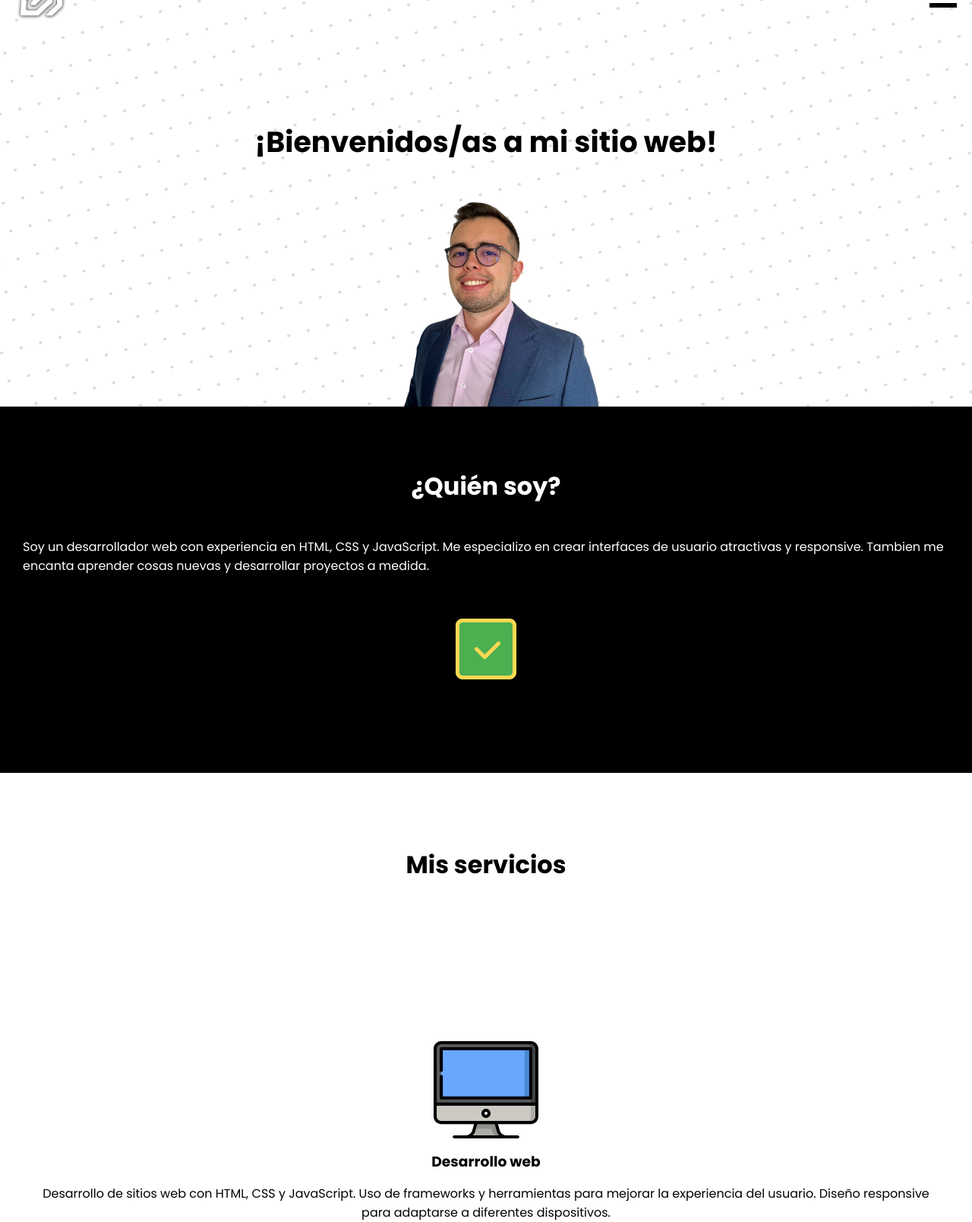
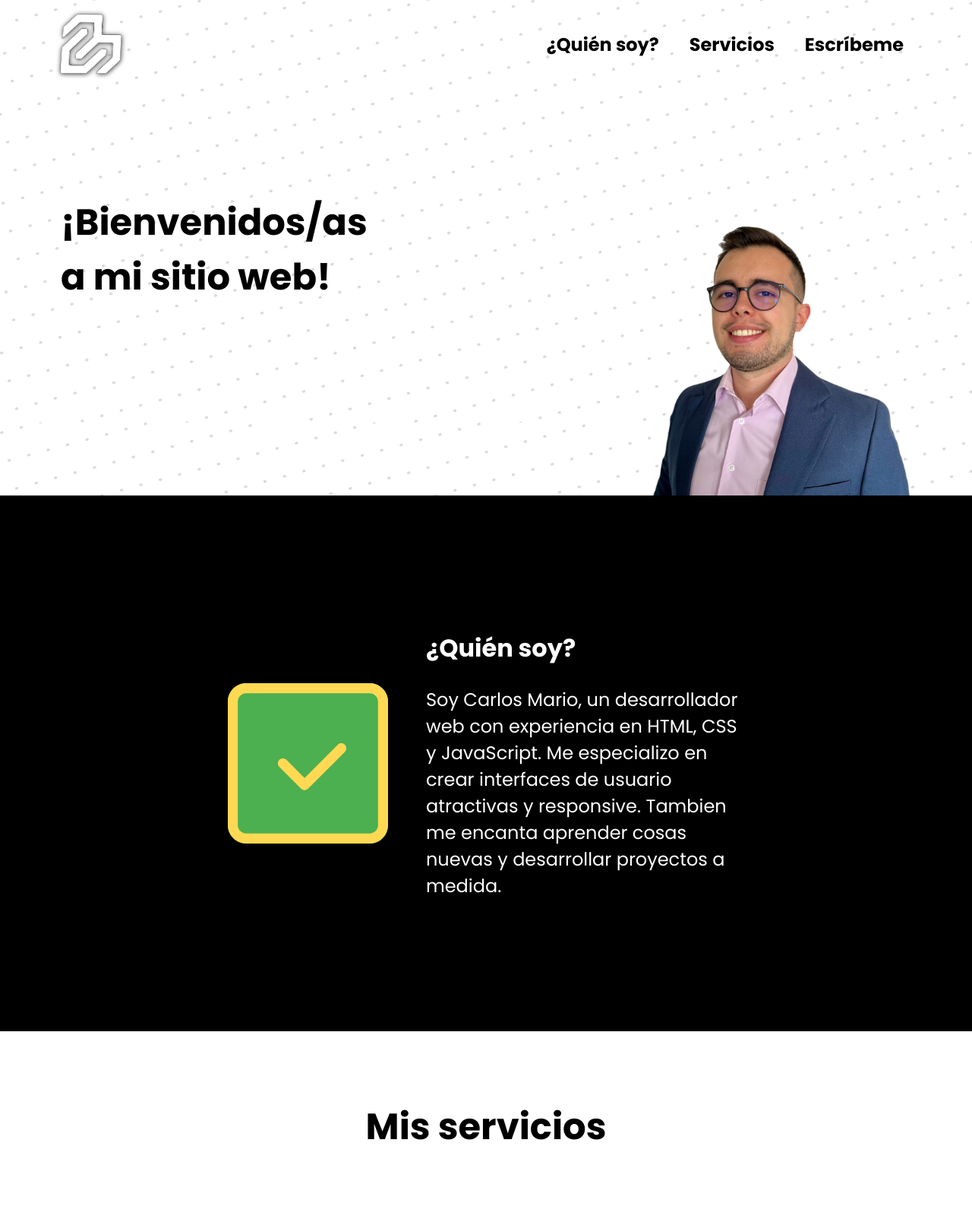
Before and after one commit to carlosmariocb/maquetado-desafio, a plain HTML site: page index.html in a window 1280 px wide. Shown: the part 60-1668 px from the top of the page at 76% size. Drawn offline with Linux system fonts and the light colour scheme.

Commit message:
Responsive design for mobile and desktop

```diff
--- a/index.css
+++ b/index.css
@@ -31,6 +31,11 @@ body {
     width: 100%;
     padding: 20px;
 }
+@media (min-width: 769px) {
+    .intro__header {
+        padding: 70px;
+    }
+}
 
 .intro__logo,
 .footer__logo {
@@ -38,10 +43,23 @@ body {
     max-height: 70px;
 }
 
+@media (min-width: 769px) {
+    .intro__logo {
+        max-width: 100px;
+        max-height: 100px;
+    }
+}
+
 .intro__nav {
     display: flex;
     flex-direction: column;
     justify-content: space-between;
+}
+
+@media (min-width: 769px) {
+    .intro__nav {
+        flex-direction: row;
+    }
 }
 
 .intro__burger {
@@ -51,6 +69,12 @@ body {
     flex-direction: column;
     justify-content: space-between;
     cursor: pointer;
+}
+
+@media (min-width: 769px) {
+    .intro__burger {
+        display: none;
+    }
 }
 
 .line {
@@ -64,6 +88,25 @@ body {
     list-style: none;
 }
 
+@media (min-width: 769px) {
+    .intro__list {
+       display: flex;
+       flex-direction: row;
+       justify-content: space-around;
+       align-items: center;
+       padding: 0;
+    }
+
+    .intro__link{
+        text-decoration: none;
+        color: black;
+        padding: 0 20px;
+        font-size: 24px;
+        font-weight: 700;
+        cursor: pointer;
+    }
+}
+
 .intro__welcome {
     height: 100%;
     padding-top: 90px;
@@ -73,7 +116,18 @@ body {
     justify-content: space-between;
 }
 
+@media (min-width: 769px) {
+    .intro__welcome {
+        flex-direction: row;
+        width: 100%;
+        padding: 80px;
+        padding-bottom: 0;
+    }
+}
+
 .intro__title {
+    max-width: 430px;
+    max-height: 155px;
     padding: 20px;
     margin: 0;
     font-weight: 700;
@@ -81,9 +135,25 @@ body {
     text-align: center;
 }
 
+@media (min-width: 769px) {
+    .intro__title {
+        font-size: 48px;
+        text-align: left;
+        padding: 0;
+        align-self: flex-start;
+    }
+}
+
 .intro__img {
     max-width: 300px;
     max-height: 318px;
+}
+
+@media (min-width: 900px) {
+    .intro__img {
+        max-width: 435px;
+        max-height: 395px;
+    }
 }
 
 .about-me {
@@ -95,10 +165,32 @@ body {
 
 .about-me__container {
     padding: 55px 30px;
+    width: 100%;
     display: flex;
     flex-direction: column;
     justify-content: space-between;
     align-items: center;
+}
+
+@media (min-width: 1000px) {
+    .about-me__container {
+        padding: 150px 300px;
+        flex-direction: row-reverse;
+    }
+}
+
+.about-me__text {
+    max-width: 312px;
+    align-content: center;
+    justify-items: center;
+}
+
+@media (min-width: 769px) {
+    .about-me__text {
+        justify-items: start;
+        max-width: 600px;
+        margin-left: 50px;
+    }
 }
 
 .about-me__title {
@@ -107,10 +199,22 @@ body {
     font-weight: 700;
 }
 
+@media (min-width: 769px) {
+    .about-me__title {
+        align-self: top;
+    }
+}
+
 .about-me__description {
     margin: 0 0 inherit 0;
     font-size: 16px;
     font-weight: 400;
+}
+
+@media (min-width: 769px) {
+    .about-me__description {
+        font-size: 24px;
+    }
 }
 
 .about-me__check {
@@ -119,24 +223,53 @@ body {
     margin: 41px auto 68px auto;
 }
 
+@media (min-width: 1100px) {
+    .about-me__check {
+        width: 211px;
+        height: 211px;
+        margin: 0;
+    }
+}
+
 .servicios{
     width: 100%;
-    height: 1500px;
+    max-height: 1600px;
+    padding-top: 50px;
+}
+
+@media (min-width: 1100px) {
+    .servicios {
+        height: 650px;
+    }
 }
 
 .servicios__container {
-    padding: 70px 52px;
-    height: 100%;
+    padding: 0 52px;
+    max-height: 1700px;
     display: flex;
     flex-direction: column;
     justify-content: space-between;
     align-items: center;
 }
 
+@media (min-width: 1100px) {
+    .servicios__container {
+        flex-direction: row;
+        justify-content: space-around;
+    }
+}
+
 .servicios__title {
     margin: 0 0 inherit 0;
     font-size: 32px;
     font-weight: 700;
+    text-align: center;
+}
+
+@media (min-width: 1100px) {
+    .servicios__title {
+        font-size: 48px;
+    }
 }
 
 .servicios__info-container {
@@ -144,8 +277,15 @@ body {
     flex-direction: column;
     align-items: center;
     justify-content: space-between;
-    margin: 0;
+    margin: 50px 0;
     text-align: center;
+    max-height: 400px;
+}
+
+@media (max-width: 1100px) {
+    .servicios__info-container:last-child {
+        margin-bottom: 100px;
+    }
 }
 
 .servicios__pc {
@@ -154,32 +294,62 @@ body {
 
 .servicios__info-title {
     margin: 15px 0;
+    font-size: 24px;
+    font-weight: 700;
 }
+
 
 .servicios__description {
     margin: 0;
+    max-width: 300px;
+    max-height: 180px;
+    font-size: 16px;
+    font-weight: 400;
 }
 
 .form {
     background-color: black;
     width: 100%;
     height: 660px;
+    padding: 70px 20px;
+    color: white;
+}
+
+@media (min-width: 1100px) {
+    .form {
+        display: flex;
+        justify-content: center;
+    }
 }
 
 .form__container {
     display: grid;
     gap: 25px;
-    padding: 70px 20px;
     align-items: center;
     justify-content: center;
-    color: white;
+}
+@media (min-width: 1100px) {
+    .form__container {
+        align-self: center;
+        max-height: 448.5px;
+    }
 }
 
 .form__title {
-    margin: 0;
+    margin: 0 0 24px 0;
     font-weight: 700;
     font-size: 32px;
+    font-weight: 700;
     text-align: center;
+}
+
+@media (min-width: 1100px) {
+    .form__title {
+        margin: 0;
+        margin-right: 77px;
+        padding-top: 30px;
+        font-size: 48px;
+    }
 }
 
 .label {
@@ -202,6 +372,14 @@ body {
     border-radius: 4px;
 }
 
+@media (min-width: 1100px) {
+    .form__name,
+    .form__email,
+    .form__textarea {
+        width: 376px;
+    }
+}
+
 .form__textarea {
     min-height: 113px;
 }
@@ -215,6 +393,12 @@ body {
     font-weight: 700;
     border: none;
     margin-top: 40px;
+}
+
+@media (min-width: 1100px) {
+    .form__button {
+        width: 376px;
+    }
 }
 
 .form__button:hover {
@@ -232,6 +416,13 @@ body {
     height: 493px;
     background-color: white;
     background-image: url("./img/puntitos.svg");
+}
+
+@media (min-width: 1100px) {
+    .footer {
+        flex-direction: row;
+        height: 346px;
+    }
 }
 
 .footer__first-container {
@@ -263,6 +454,12 @@ body {
     list-style: none;
 }
 
+@media (min-width: 1100px) {
+    .footer__list {
+        gap: 40px;
+    }
+}
+
 .footer__list > li{
     display: flex;
     align-items: center;
--- a/index.html
+++ b/index.html
@@ -33,17 +33,21 @@
         </section>
         <section class="about-me" id="quien-soy">
             <div class="about-me__container">
-                <h2 class="about-me__title">¿Quién soy?</h2>
-                <p class="about-me__description">Soy un desarrollador web con experiencia en HTML, CSS y JavaScript. Me
-                    especializo en crear interfaces de usuario atractivas y responsive. Tambien me encanta aprender
-                    cosas
-                    nuevas y desarrollar proyectos a medida.</p>
+                <div class="about-me__text">
+                    <h2 class="about-me__title">¿Quién soy?</h2>
+                    <p class="about-me__description">Soy Carlos Mario, un desarrollador web con experiencia en HTML, CSS
+                        y
+                        JavaScript. Me
+                        especializo en crear interfaces de usuario atractivas y responsive. Tambien me encanta aprender
+                        cosas
+                        nuevas y desarrollar proyectos a medida.</p>
+                </div>
                 <img src="./img/check.svg" alt="check" class="about-me__check">
             </div>
         </section>
         <section class="servicios" id="servicios">
+            <h2 class="servicios__title">Mis servicios</h2>
             <div class="servicios__container">
-                <h2 class="servicios__title">Mis servicios</h2>
                 <div class="servicios__info-container">
                     <img src="./img/desktop.svg" alt="" class="servicios__pc">
                     <h3 class="servicios__info-title">Desarrollo web</h3>
@@ -72,8 +76,8 @@
             </div>
         </section>
         <section class="form">
+            <h2 class="form__title">Escríbeme</h2>
             <div class="form__container">
-                <h2 class="form__title">Escríbeme</h2>
                 <div class="fieldset">
                     <label class="label" for="name">NOMBRE</label>
                     <input class="form__name" name="name" id="name" type="text" placeholder="Escribe tu nombre">
```
